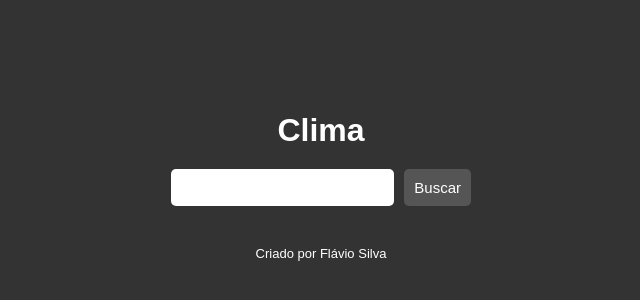
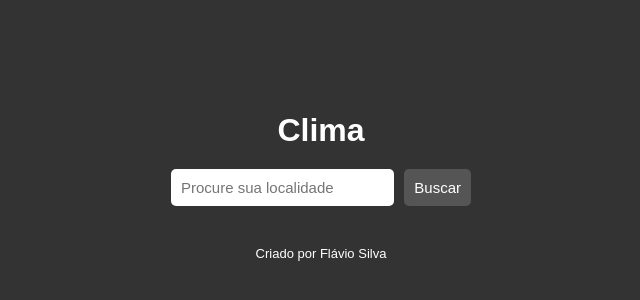
Before and after one commit to flavio16silva/clima_JS, a plain HTML site: page index.html in a window 1280 px wide. Shown: the part 224-524 px from the top of the page, without its empty margins (319-959 px from the left). Drawn offline with Linux system fonts and the light colour scheme.

Commit message:
inserção de placeholder no input

```diff
--- a/index.html
+++ b/index.html
@@ -11,7 +11,7 @@
     <h1>Clima</h1>
 
     <form class="busca">
-        <input type="search" id="searchInput" />
+        <input type="search" id="searchInput" placeholder="Procure sua localidade"/>
         <button>Buscar</button>
     </form>
 
```
